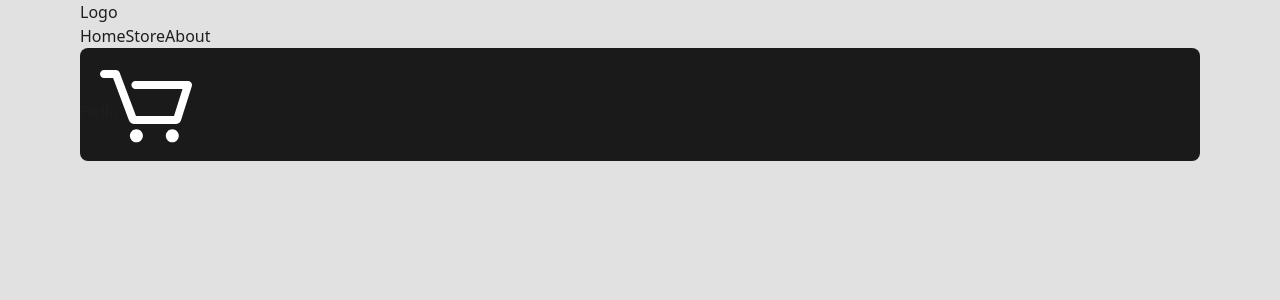
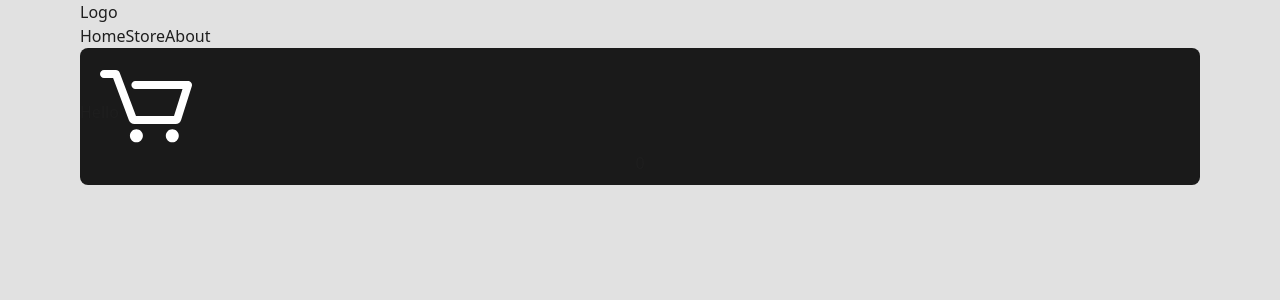
Before and after one commit to AJ1732/ShopCart, a React (Vite) app: page / in a window 1280 px wide. Shown: the top 300 px of the page. Built offline with nearby package versions, Linux system fonts and the light colour scheme.

Commit message:
feat: update folder structure

```diff
--- /dev/null
+++ b/src/components/Cart/Cart.tsx
@@ -0,0 +1,17 @@
+import cart from  '../../assets/cart.svg'
+
+const Cart = () => {
+  return (
+    <button className="fixed top-24 end-1">
+        <figure className="size-10">
+          <img src={cart} alt="" />
+        </figure>
+
+        <div className="absolute -top-3 -end-3 | size-8 bg-red-600 p-2 rounded-full grid place-content-center">
+          <span>0</span>
+        </div>
+    </button>
+  )
+}
+
+export default Cart
--- a/src/components/Navbar/Navbar.tsx
+++ b/src/components/Navbar/Navbar.tsx
@@ -1,9 +1,10 @@
 import { NavLink } from "react-router-dom"
-import cart from  '../../assets/cart.svg'
+import Cart from "../Cart/Cart"
 
 const Navbar = () => {
   return (
     <nav className="full-width content-grid | bg-[#1a1a1a] text-white drop-shadow-2xl">
+      {/* NAVBAR CONTENT */}
       <div className="flex justify-between items-center">
         <header>
           <h1 className="text-[clamp(1.5rem,_2vw_+_1rem,_2rem)]">Logo</h1>
@@ -16,11 +17,8 @@ const Navbar = () => {
         </ul>
       </div>
 
-      <button className="fixed top-20 end-1">
-        <figure className="size-10">
-          <img src={cart} alt="" />
-        </figure>
-      </button>
+      {/* CART ICON */}
+      <Cart />
     </nav>
   )
 }
```
